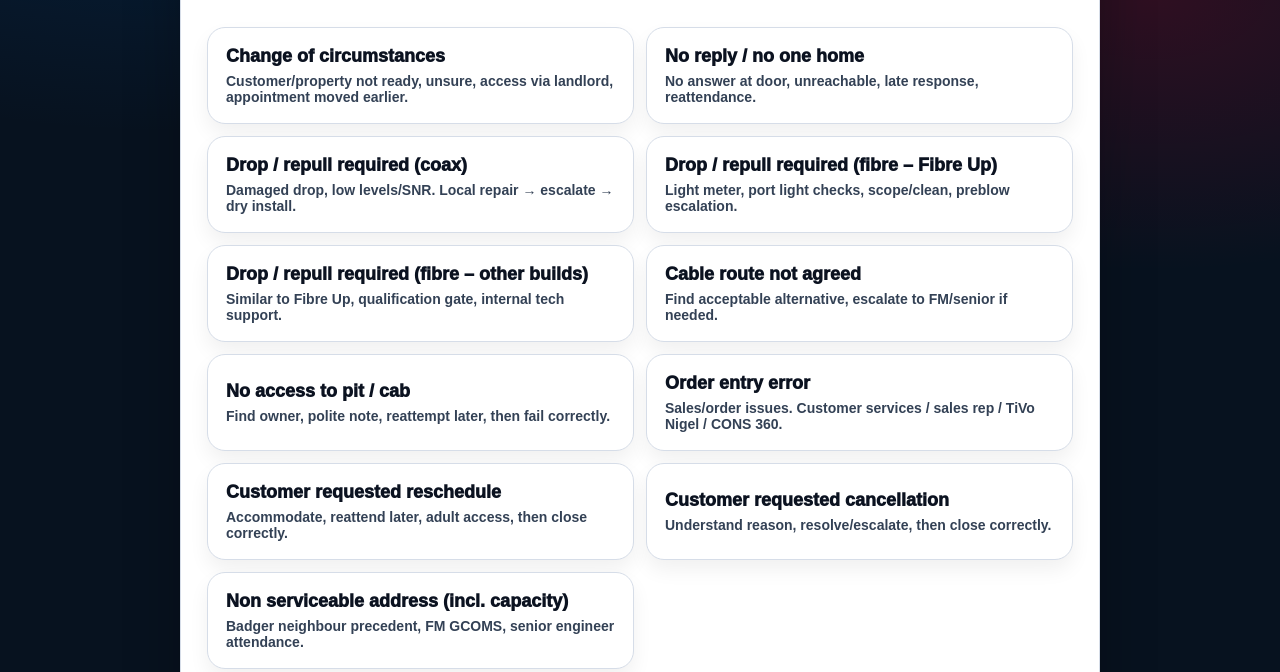
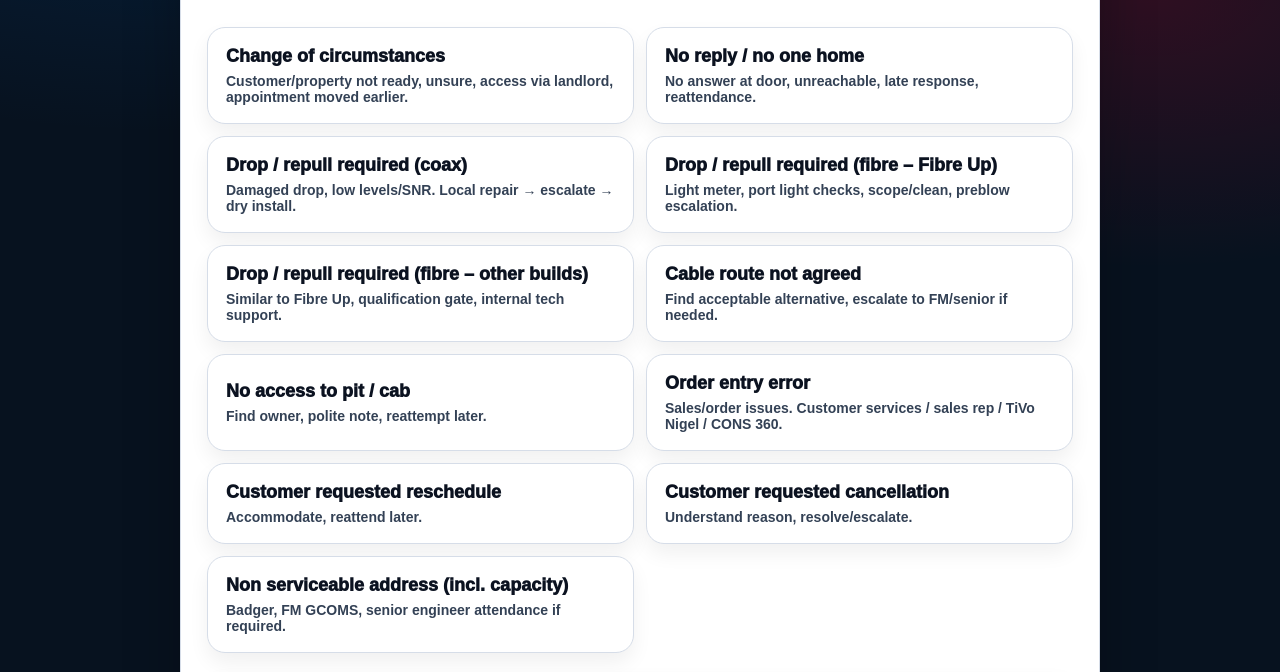
Before and after one commit to lukedede10/Completion, a plain HTML site: page index.html in a window 1280 px wide. Shown: the part 226-898 px from the top of the page. Drawn offline with Linux system fonts and the light colour scheme.

Commit message:
index.html

```diff
--- a/index.html
+++ b/index.html
@@ -344,11 +344,11 @@ const FLOWS = {
       { label: "Drop / repull required (fibre – Fibre Up)", desc: "Light meter, port light checks, scope/clean, preblow escalation.", next: "fu_start", tag: "Fibre" },
       { label: "Drop / repull required (fibre – other builds)", desc: "Similar to Fibre Up, qualification gate, internal tech support.", next: "fo_start", tag: "Fibre" },
       { label: "Cable route not agreed", desc: "Find acceptable alternative, escalate to FM/senior if needed.", next: "route_start", tag: "Customer" },
-      { label: "No access to pit / cab", desc: "Find owner, polite note, reattempt later, then fail correctly.", next: "pit_start", tag: "Access" },
+      { label: "No access to pit / cab", desc: "Find owner, polite note, reattempt later.", next: "pit_start", tag: "Access" },
       { label: "Order entry error", desc: "Sales/order issues. Customer services / sales rep / TiVo Nigel / CONS 360.", next: "order_start", tag: "Order" },
-      { label: "Customer requested reschedule", desc: "Accommodate, reattend later, adult access, then close correctly.", next: "resched_start", tag: "Customer" },
-      { label: "Customer requested cancellation", desc: "Understand reason, resolve/escalate, then close correctly.", next: "cancel_start", tag: "Customer" },
-      { label: "Non serviceable address (incl. capacity)", desc: "Badger neighbour precedent, FM GCOMS, senior engineer attendance.", next: "nsa_start", tag: "Network" },
+      { label: "Customer requested reschedule", desc: "Accommodate, reattend later.", next: "resched_start", tag: "Customer" },
+      { label: "Customer requested cancellation", desc: "Understand reason, resolve/escalate.", next: "cancel_start", tag: "Customer" },
+      { label: "Non serviceable address (incl. capacity)", desc: "Badger, FM GCOMS, senior engineer attendance if required.", next: "nsa_start", tag: "Network" },
     ]
   },
 
```
